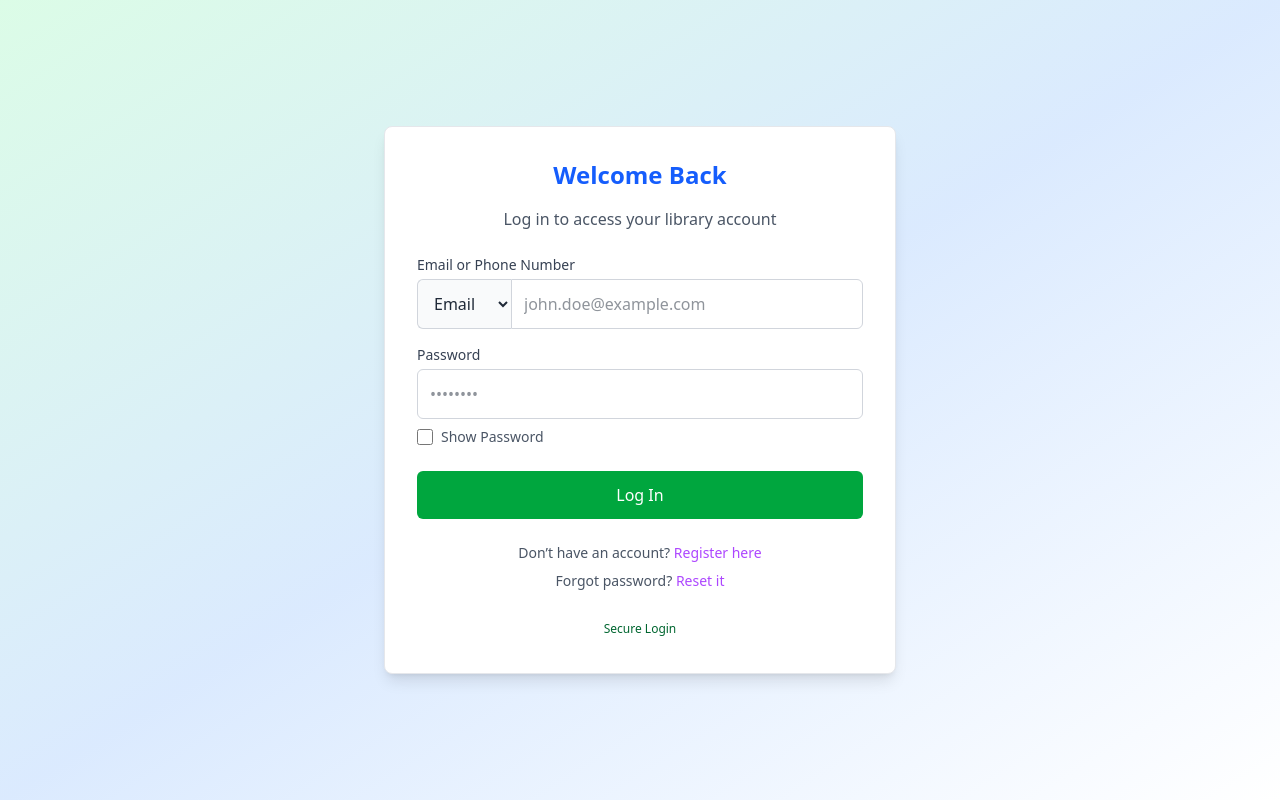
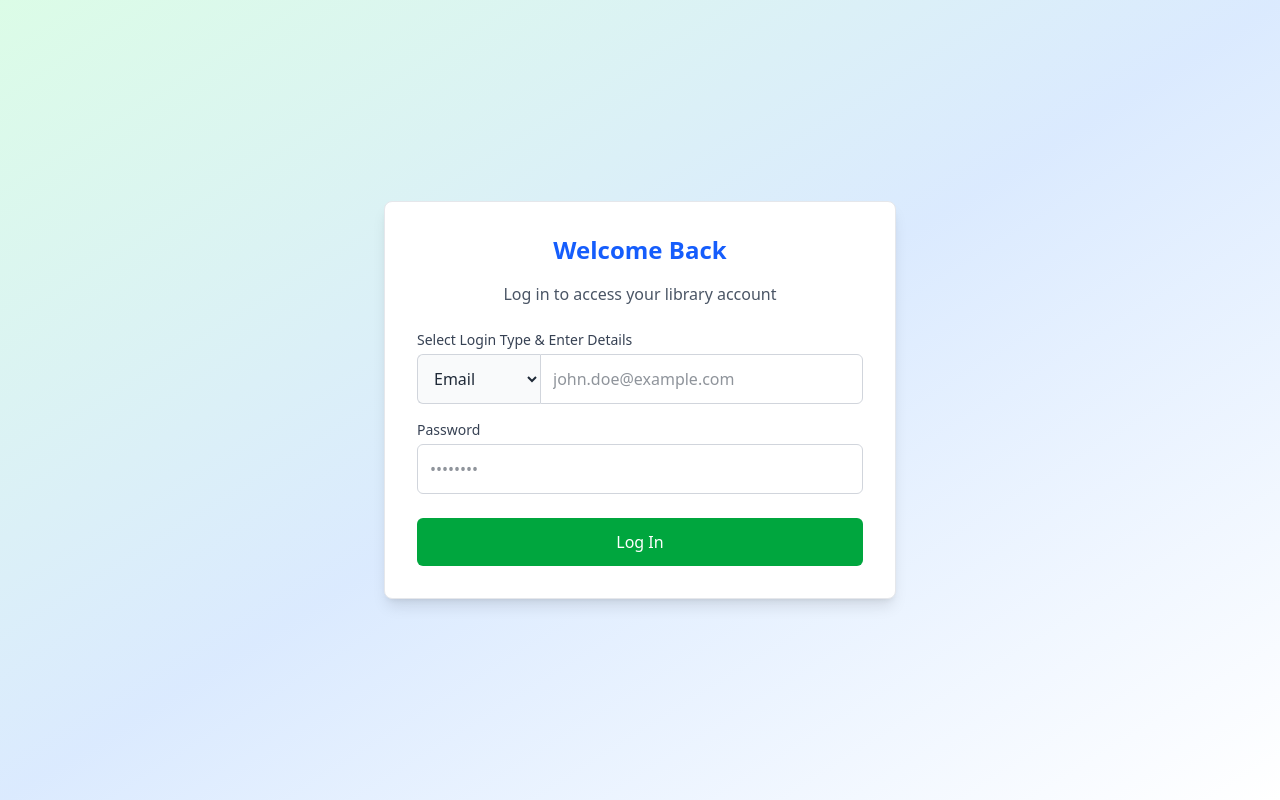
Before and after one commit to mesubash/library-management-system, a React (Vite) app in the folder frontend/: page /login in a window 1280 px wide. Built offline with nearby package versions, Linux system fonts and the light colour scheme.

Commit message:
Protected routed used for auth

```diff
--- a/frontend/src/App.jsx
+++ b/frontend/src/App.jsx
@@ -1,15 +1,15 @@
-import { BrowserRouter, Routes, Route } from 'react-router-dom'
-import Layout from './components/Layout'
-import Home from './pages/guest/Home'
-import Books from './pages/Books'
-import Login from './pages/auth/Login'
-import Register from './pages/auth/Register'
-import AdminDashboard from './pages/admin/AdminDashboard'
-import UserDashboard from './pages/user/UserDashboard'
-import AdminTools from './pages/admin/AdminTools'
-import Profile from './pages/Profile'
-import AboutUs from './pages/guest/AboutUs'
-import ContactUs from './pages/guest/ContactUs'
+import { BrowserRouter, Routes, Route } from "react-router-dom";
+import Layout from "./components/Layout";
+import Home from "./pages/guest/Home";
+import Books from "./pages/Books";
+import Login from "./pages/auth/Login";
+import Register from "./pages/auth/Register";
+import AdminDashboard from "./pages/admin/AdminDashboard";
+import UserDashboard from "./pages/user/UserDashboard";
+import Profile from "./pages/Profile";
+import AboutUs from "./pages/guest/AboutUs";
+import ContactUs from "./pages/guest/ContactUs";
+import ProtectedRoute from "./components/ProtectedRoute";
 
 export default function App() {
   return (
@@ -17,17 +17,23 @@ export default function App() {
       <Routes>
         <Route path="/login" element={<Login />} />
         <Route path="/register" element={<Register />} />
+
         <Route element={<Layout />}>
           <Route path="/" element={<Home />} />
           <Route path="/books" element={<Books />} />
           <Route path="/about-us" element={<AboutUs />} />
           <Route path="/contact-us" element={<ContactUs />} />
-          <Route path="/admin-dashboard" element={<AdminDashboard />} />
-          <Route path="/user-dashboard" element={<UserDashboard />} />
-          <Route path="/admin-tools" element={<AdminTools />} />
-          <Route path="/profile" element={<Profile />} />
+
+          <Route element={<ProtectedRoute allowedRoles={["ADMIN"]} />}>
+            <Route path="/admin-dashboard" element={<AdminDashboard />} />
+          </Route>
+
+          <Route element={<ProtectedRoute allowedRoles={["USER"]} />}>
+            <Route path="/user-dashboard" element={<UserDashboard />} />
+            <Route path="/profile" element={<Profile />} />
+          </Route>
         </Route>
       </Routes>
     </BrowserRouter>
-  )
+  );
 }
--- a/frontend/src/pages/auth/Login.jsx
+++ b/frontend/src/pages/auth/Login.jsx
@@ -1,62 +1,84 @@
-import React, { useState } from 'react';
+import React, { useState } from "react";
+import { useNavigate, useLocation } from "react-router-dom";
 
 export default function Login() {
+  const navigate = useNavigate();
+  const location = useLocation(); // Get the previous route (if any)
+
   const [formData, setFormData] = useState({
-    identifier: '',
-    password: '',
-    identifierType: 'email', // Default to email
+    identifier: "",
+    password: "",
+    identifierType: "email", // Default to email
   });
-  const [showSuccess, setShowSuccess] = useState(false);
+
   const [showError, setShowError] = useState(false);
   const [shake, setShake] = useState(false);
-  const [showPassword, setShowPassword] = useState(false);
+  const [errorMessage, setErrorMessage] = useState("");
 
   const handleChange = (e) => {
     setFormData({ ...formData, [e.target.name]: e.target.value });
   };
 
   const handleKeyPress = (e) => {
-    // Allow only numbers when identifierType is 'phone'
-    if (formData.identifierType === 'phone' && !/[0-9]/.test(e.key)) {
+    if (formData.identifierType === "phone" && !/[0-9]/.test(e.key)) {
       e.preventDefault();
     }
   };
 
-  const handleSubmit = (e) => {
+  const handleSubmit = async (e) => {
     e.preventDefault();
-    // Simulate login logic (replace with real API call)
-    const { identifier, password, identifierType } = formData;
-    const isAuthorized =
-      (identifierType === 'email' && identifier === 'user@example.com' && password === 'password123') ||
-      (identifierType === 'phone' && identifier === '1234567890' && password === 'password123');
+    setShowError(false);
+    setErrorMessage("");
 
-    if (isAuthorized) {
-      setShowSuccess(true);
-      setTimeout(() => setShowSuccess(false), 3000); // Auto-close after 3 seconds
-    } else {
+    try {
+      const response = await fetch("http://localhost:8080/api/auth/login", {
+        method: "POST",
+        headers: {
+          "Content-Type": "application/json",
+        },
+        body: JSON.stringify({
+          identifier: formData.identifier,
+          password: formData.password,
+          identifierType: formData.identifierType,
+        }),
+      });
+
+      const data = await response.json();
+
+      if (response.ok) {
+        // Store access token and user role in local storage
+        localStorage.setItem("accessToken", data.accessToken);
+        localStorage.setItem("role", data.role);
+
+        // Redirect logic:
+        const redirectPath = location.state?.from || (data.role === "ADMIN" ? "/admin-dashboard" : "/user-dashboard");
+        navigate(redirectPath);
+      } else {
+        setShowError(true);
+        setShake(true);
+        setErrorMessage(data.message || "Invalid credentials");
+
+        // Reset fields but keep identifierType selection
+        setFormData({ ...formData, identifier: "", password: "" });
+
+        setTimeout(() => {
+          setShowError(false);
+          setShake(false);
+        }, 3000);
+      }
+    } catch (error) {
+      console.error("Login Error:", error);
       setShowError(true);
       setShake(true);
-      setFormData({ identifier: '', password: '', identifierType: 'email' }); // Clear fields
-      setTimeout(() => {
-        setShowError(false);
-        setShake(false);
-      }, 3000); // Stop error and shake after 3 seconds
+      setErrorMessage("Server error. Please try again.");
     }
   };
 
   return (
     <div className="w-full h-screen flex items-center justify-center bg-gradient-to-br from-green-100 via-blue-100 to-white">
-      {/* Success Alert */}
-      {showSuccess && (
-        <div className="fixed top-4 right-4 z-50 p-4 bg-green-600 text-white rounded-md shadow-lg animate-slide-in-right">
-          Login successful! Welcome back to the Library.
-        </div>
-      )}
-
-      {/* Error Alert */}
       {showError && (
         <div className="fixed top-4 right-4 z-50 p-4 bg-red-600 text-white rounded-md shadow-lg animate-slide-in-right">
-          Unauthorized: Invalid {formData.identifierType} or password.
+          {errorMessage}
         </div>
       )}
 
@@ -68,12 +90,11 @@ export default function Login() {
           Log in to access your library account
         </p>
 
-        {/* Form */}
         <form onSubmit={handleSubmit} className="space-y-6">
           <div className="grid grid-cols-1 gap-4">
             <div>
               <label htmlFor="identifier" className="block text-sm font-medium text-gray-700">
-                Email or Phone Number
+                Select Login Type & Enter Details
               </label>
               <div className="flex mt-1">
                 <select
@@ -84,19 +105,26 @@ export default function Login() {
                 >
                   <option value="email">Email</option>
                   <option value="phone">Phone</option>
+                  <option value="username">Username</option>
                 </select>
                 <input
-                  type={formData.identifierType === 'email' ? 'email' : 'tel'}
+                  type={formData.identifierType === "email" ? "email" : "text"}
                   id="identifier"
                   name="identifier"
                   value={formData.identifier}
                   onChange={handleChange}
-                  onKeyPress={handleKeyPress} // Restrict to numbers for phone
-                  pattern={formData.identifierType === 'phone' ? '[0-9]*' : undefined} // Enforce numbers for phone
+                  onKeyPress={handleKeyPress}
+                  pattern={formData.identifierType === "phone" ? "[0-9]*" : undefined}
                   className={`flex-1 p-3 rounded-r-md border border-gray-300 focus:outline-none focus:ring-2 focus:ring-green-400 focus:border-transparent ${
-                    shake ? 'animate-shake' : ''
+                    shake ? "animate-shake" : ""
                   }`}
-                  placeholder={formData.identifierType === 'email' ? 'john.doe@example.com' : '(123) 456-7890'}
+                  placeholder={
+                    formData.identifierType === "email"
+                      ? "john.doe@example.com"
+                      : formData.identifierType === "phone"
+                      ? "1234567890"
+                      : "YourUsername"
+                  }
                   required
                 />
               </div>
@@ -106,29 +134,17 @@ export default function Login() {
                 Password
               </label>
               <input
-                type={showPassword ? 'text' : 'password'}
+                type="password"
                 id="password"
                 name="password"
                 value={formData.password}
                 onChange={handleChange}
                 className={`mt-1 w-full p-3 rounded-md border border-gray-300 focus:outline-none focus:ring-2 focus:ring-green-400 focus:border-transparent ${
-                  shake ? 'animate-shake' : ''
+                  shake ? "animate-shake" : ""
                 }`}
                 placeholder="••••••••"
                 required
               />
-              <div className="mt-2 flex items-center">
-                <input
-                  type="checkbox"
-                  id="showPassword"
-                  checked={showPassword}
-                  onChange={() => setShowPassword(!showPassword)}
-                  className="h-4 w-4 text-green-600 focus:ring-green-400 border-gray-300 rounded"
-                />
-                <label htmlFor="showPassword" className="ml-2 text-sm text-gray-600">
-                  Show Password
-                </label>
-              </div>
             </div>
           </div>
           <button
@@ -138,27 +154,6 @@ export default function Login() {
             Log In
           </button>
         </form>
-
-        {/* Accent Links */}
-        <p className="mt-6 text-center text-sm text-gray-600">
-          Don’t have an account?{' '}
-          <a href="/register" className="text-purple-500 hover:text-purple-600 font-medium">
-            Register here
-          </a>
-        </p>
-        <p className="mt-2 text-center text-sm text-gray-600">
-          Forgot password?{' '}
-          <a href="/forgot-password" className="text-purple-500 hover:text-purple-600 font-medium">
-            Reset it
-          </a>
-        </p>
-
-        {/* Light Green Accent */}
-        <div className="mt-6 text-center">
-          <span className="inline-block px-3 py-1 text-xs font-medium text-green-800 bg-lightgreen-100 rounded-full">
-            Secure Login
-          </span>
-        </div>
       </div>
     </div>
   );
--- a/frontend/src/services/auth.js
+++ /dev/null
@@ -1,12 +0,0 @@
- // Mock auth service
-export const login = async ({ email, password, role }) => {
-    return new Promise(resolve => setTimeout(() => {
-      resolve({
-        id: 1,
-        name: role === 'admin' ? 'Librarian' : 'User',
-        email,
-        role,
-        token: 'mock-token'
-      })
-    }, 1000))
-  }
```
